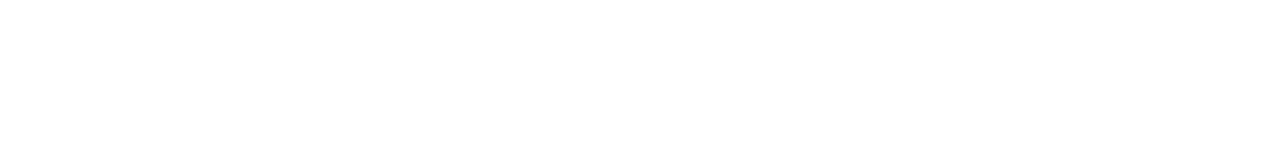
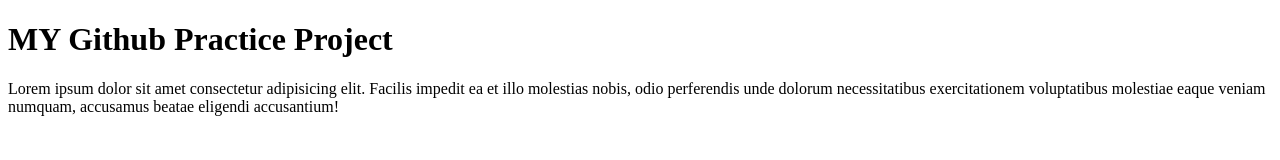
Before and after one commit to bilalahmed72/github-prac, a plain HTML site: page index.html in a window 1280 px wide. Drawn offline with Linux system fonts and the light colour scheme.

Commit message:
Update index.html

```diff
--- a/index.html
+++ b/index.html
@@ -8,5 +8,11 @@
 </head>
 <body>
 
+    <h1>MY Github Practice Project</h1>
+
+    <p>
+        Lorem ipsum dolor sit amet consectetur adipisicing elit. Facilis impedit ea et illo molestias nobis, odio perferendis unde dolorum necessitatibus exercitationem voluptatibus molestiae eaque veniam numquam, accusamus beatae eligendi accusantium!
+    </p>
+
 </body>
 </html>
```
